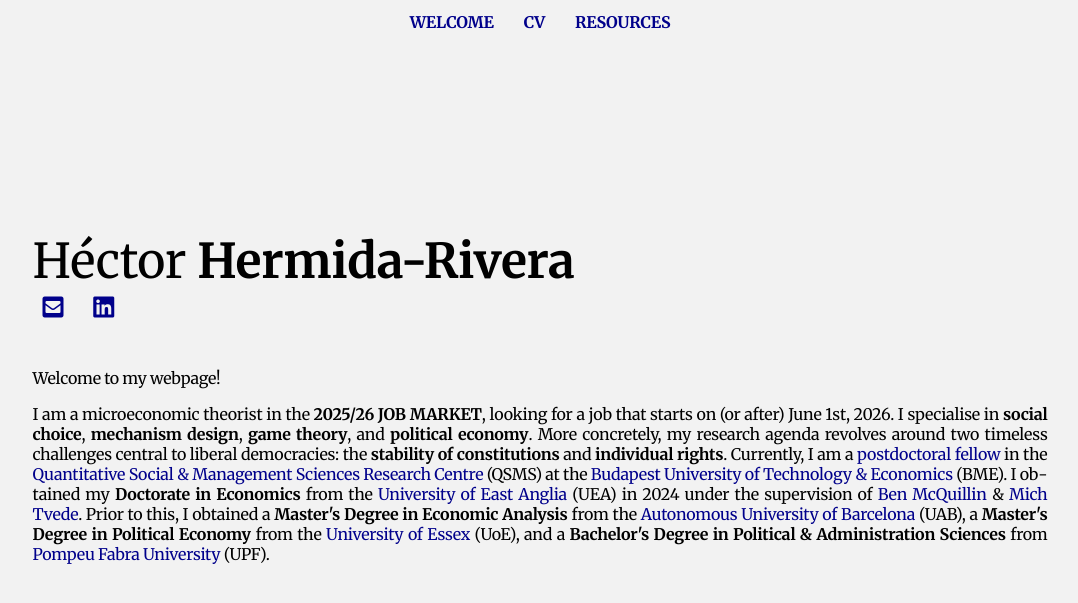
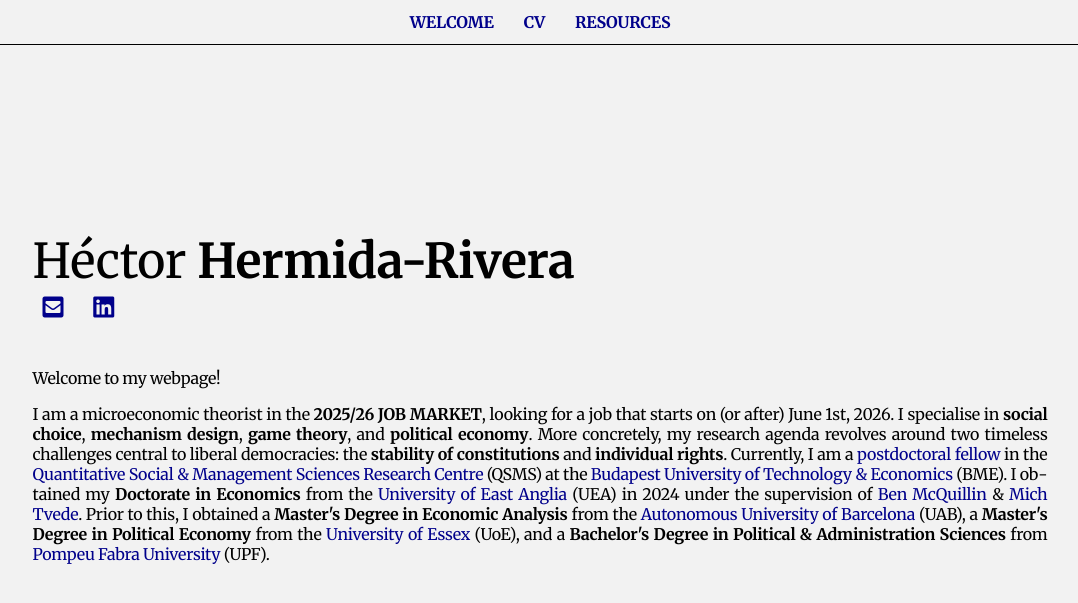
Before and after one commit to HectorHermidaRivera/hectorhermidarivera.github.io, a Jekyll site: the page built from index.md, in a window 1280 px wide. Shown: the top 603 px of the page, without its empty margins (100-1178 px from the left). Built offline with Jekyll 4.4.1, drawn with Linux system fonts in a browser that asks for light colours; a style sheet for code colours, icons or effects is not loaded.

Commit message:
Update style.css

```diff
--- a/assets/css/style.css
+++ b/assets/css/style.css
@@ -36,7 +36,7 @@ body {
   display: flex;
   justify-content: center;
   gap: 30px;
-  border-bottom: #000000;
+  border-bottom: 1px solid #000000;
 }
 
 .top-nav a {
```
